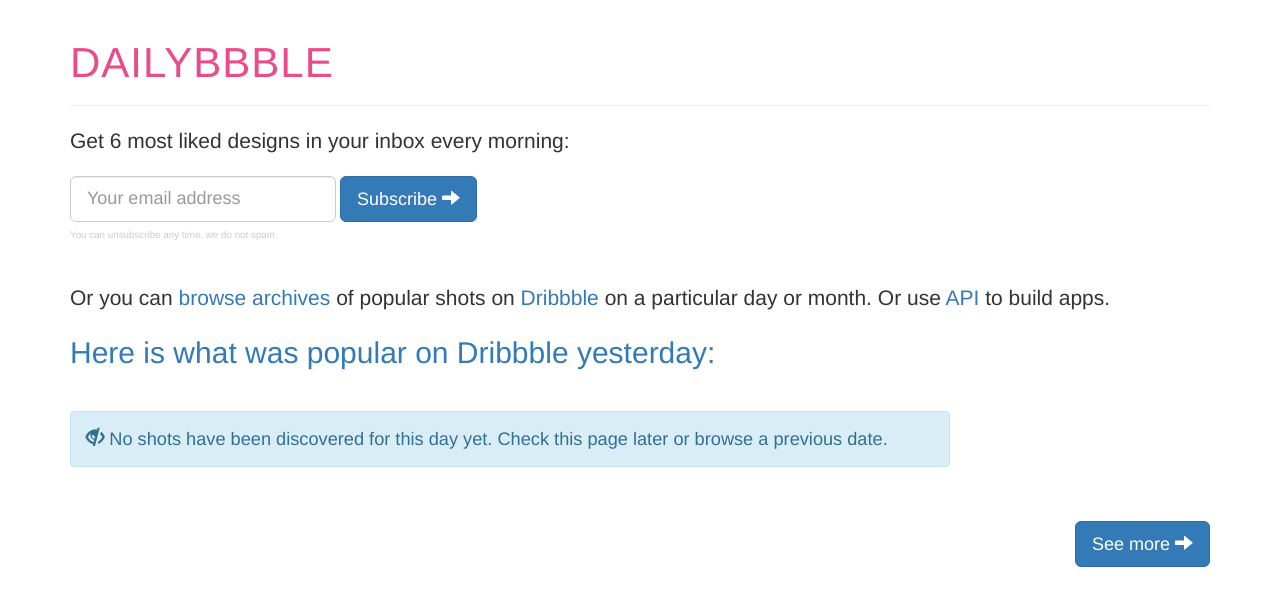
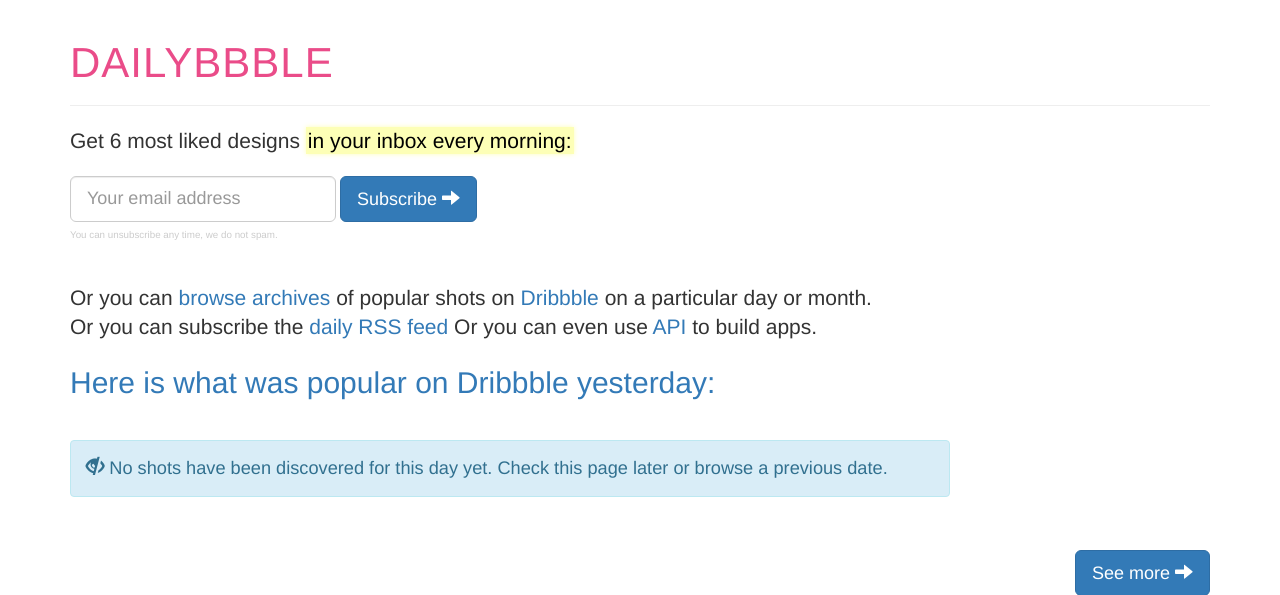
Before and after one commit to ahmetb/dailybbble, a Flask app: template dailybbble/templates/pages/home.html in a window 1280 px wide. Shown: the top 595 px of the page. Run offline with Flask 2, Linux system fonts and the light colour scheme; the template is opened without the code that fills it, so the values that code supplies are empty; some libraries are stand-ins or nearby versions.

Commit message:
add rss to home, update home design

```diff
--- a/dailybbble/frontend_feed.py
+++ b/dailybbble/frontend_feed.py
@@ -17,4 +17,4 @@
 @app.route('/feed/rss.xml')
 def rss2():
     rss = feed.get_feed(url_home, url_for_day).format_rss2_string(pretty=True)
-    return Response(rss, mimetype='application/rss+xml')
+    return Response(rss, mimetype='text/xml')
--- a/dailybbble/static/style.css
+++ b/dailybbble/static/style.css
@@ -24,6 +24,15 @@
 
 time.day a {
     color: inherit;
+}
+
+
+mark {
+    background-color: #FDFFB6;
+    padding: 2px;
+    -webkit-box-shadow: #FDFFB6 0 0 5px;
+    -moz-box-shadow: #FDFFB6 0 0 5px;
+    box-shadow: #FDFFB6 0 0 5px;
 }
 
 .shot {
@@ -100,4 +109,5 @@
 
 form .help-block {
     font-size: 70%;
-    color: #ccc; }
+    color: #ccc;
+}
--- a/dailybbble/templates/pages/home.html
+++ b/dailybbble/templates/pages/home.html
@@ -25,7 +25,7 @@
         action='{{url_for('subscribe_form')}}'>
 
         {%- if not subscribe  -%}
-        <p class='lead'>Get 6 most liked designs in your inbox every morning:</p>
+        <p class='lead'>Get 6 most liked designs <mark>in your inbox every morning:</mark></p>
         {%- endif -%}
         <div class="form-group">
             <label class="sr-only" for="email">Email address</label>
@@ -41,7 +41,9 @@
                                 year=today.year,
                                 month=today.month)}}'>browse archives</a>
         of popular shots on <a rel='nofollow' href='http://dribbble.com'>Dribbble</a>
-        on a particular day or month. Or use <a href='{{url_for('api_docs')}}'>API</a> to build apps.
+        on a particular day or month. <br/>Or you can subscribe the
+        <a href="{{url_for('rss2', _external=True)}}">daily RSS feed</a>
+        Or you can even use <a href='{{url_for('api_docs')}}'>API</a> to build apps.
     </p>
 
 
```
